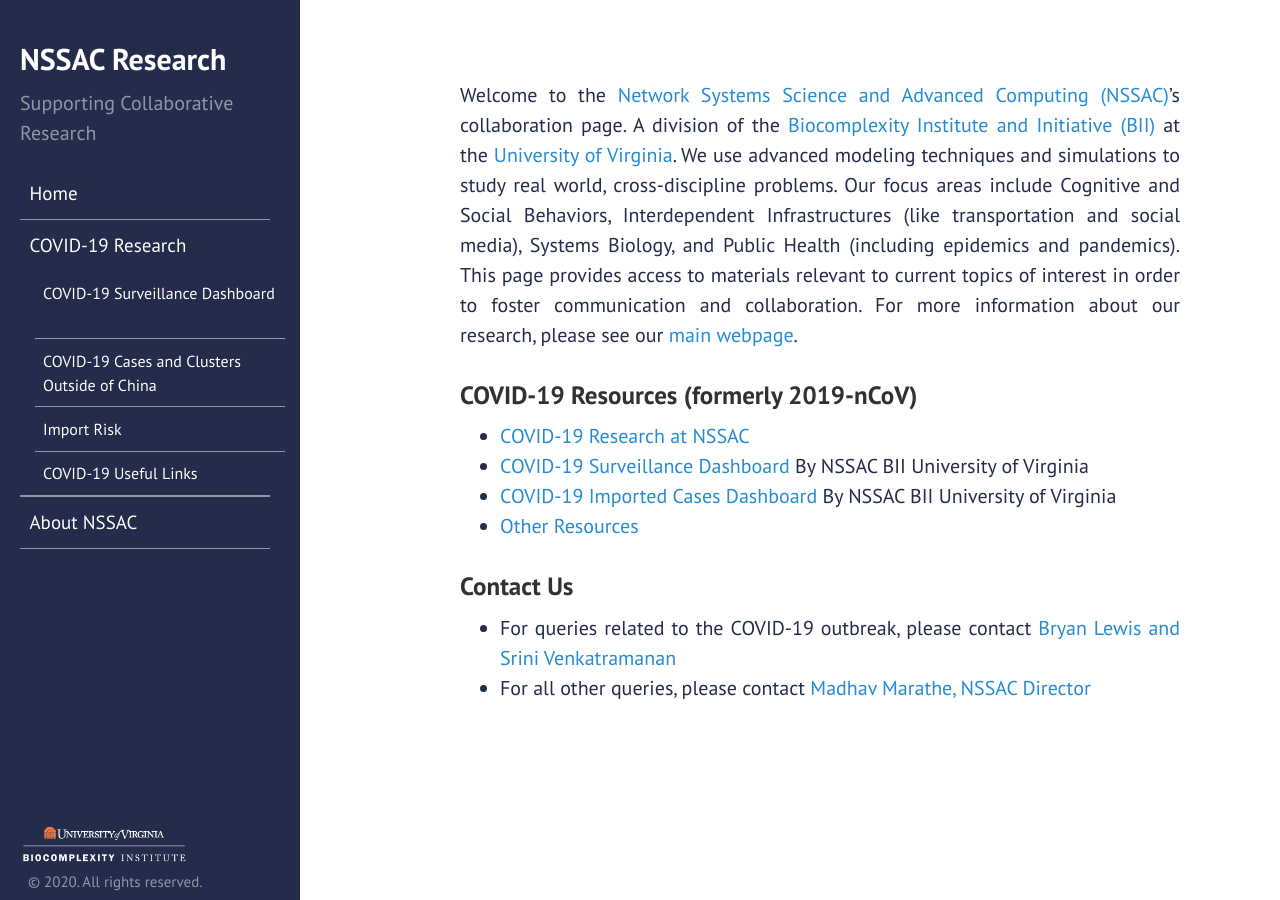
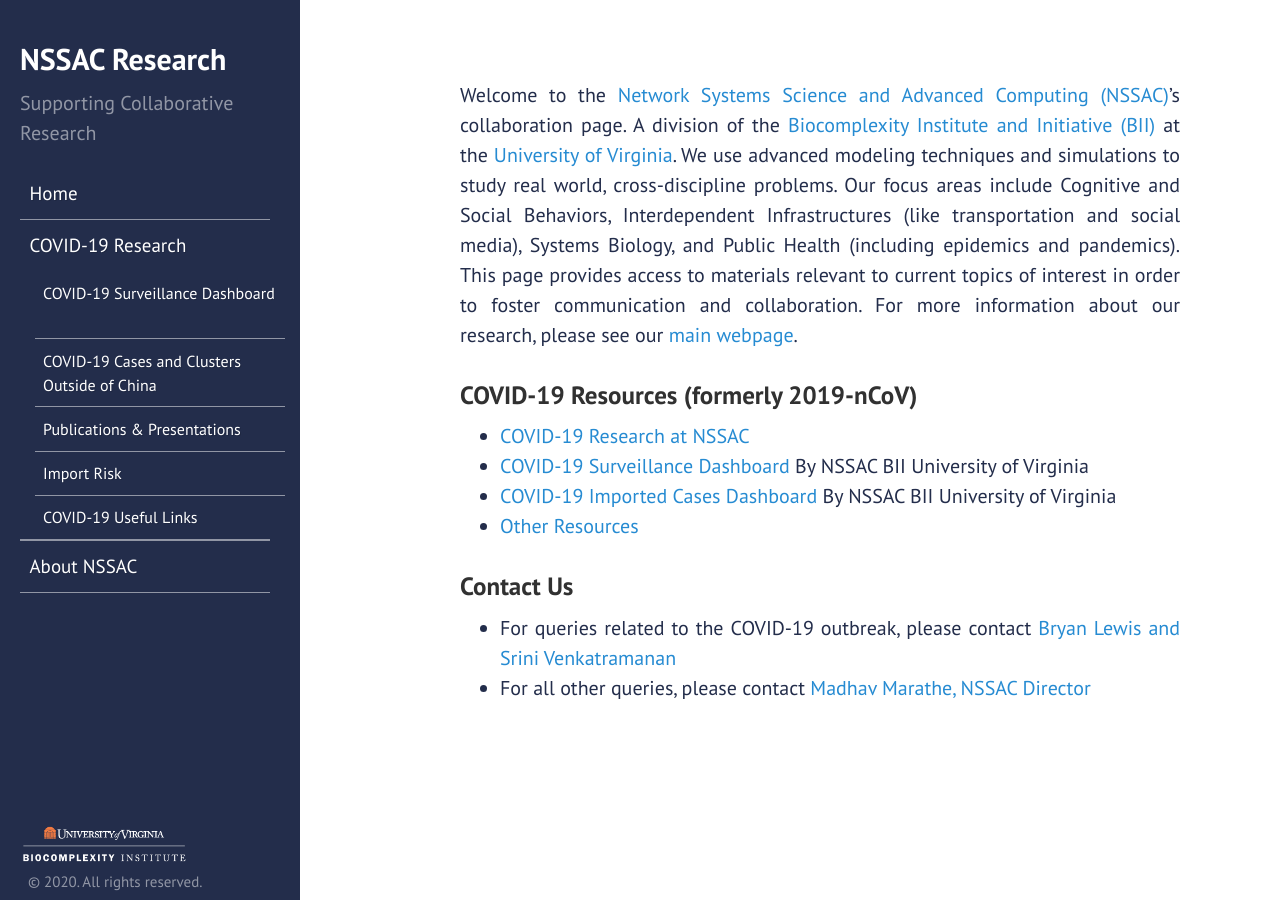
Before and after one commit to mehta-gaurav/mehta-gaurav.github.io, a Jekyll site: the page built from index.md, in a window 1280 px wide. Built offline with Jekyll 4.4.1, drawn with Linux system fonts in a browser that asks for light colours.

Commit message:
Update sidebar.html

```diff
--- a/_includes/sidebar.html
+++ b/_includes/sidebar.html
@@ -44,6 +44,8 @@
                      <li><a href="https://mehta-gaurav.github.io/covid-19/covid-19_imported_cases/">About this dashboard</a></li>
                    </ul>
 	         </li>
+               <li><a href="https://mehta-gaurav.github.io/covid-19/publications/index" target="_blank">Publications & Presentations </a></li>
+
                <li><a href="https://mehta-gaurav.github.io/covid-19/import_risk.html" target="_blank">Import Risk</a></li>
 	       <li><a href="https://mehta-gaurav.github.io/covid-19/other_resources/">COVID-19 Useful Links</a></li>
 
```
